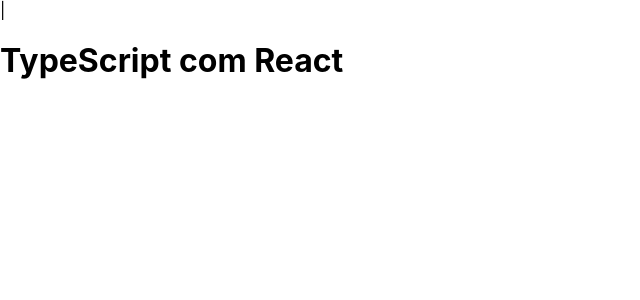
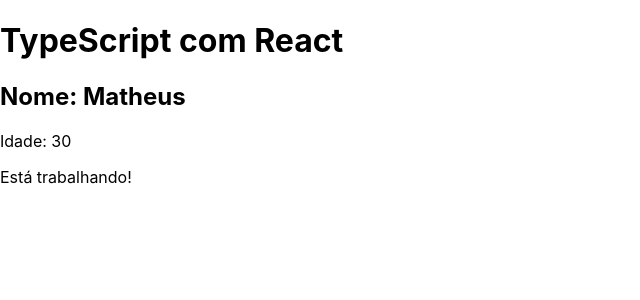
Before and after one commit to anaalmeida-v/JSModerno-TS-ProjetoAPI, a React (Create React App) app in the folder TypeScript/react-com-ts/: page / in a window 1280 px wide. Shown: the top 300 px of the page, without its empty margins (0-640 px from the left). Built offline with nearby package versions, Linux system fonts and the light colour scheme; the HTML template or start-up script is replaced by a standard one.

Commit message:
variáveis no react

```diff
--- a/TypeScript/react-com-ts/src/App.tsx
+++ b/TypeScript/react-com-ts/src/App.tsx
@@ -1,8 +1,15 @@
+function App() {
+  //1 - variáveis
+  const name: string = "Matheus";
+  const age: number = 30;
+  const isWorking: boolean = true;
 
-function App() {
   return (
     <div className="App">
-      |<h1>TypeScript com React</h1>
+      <h1>TypeScript com React</h1>
+      <h2>Nome: {name}</h2>
+      <p>Idade: {age}</p>
+      {isWorking && <p>Está trabalhando!</p>}
     </div>
   );
 }
```
Also changed, not shown: 1 other file (tests, documents, lock files or other folders).
